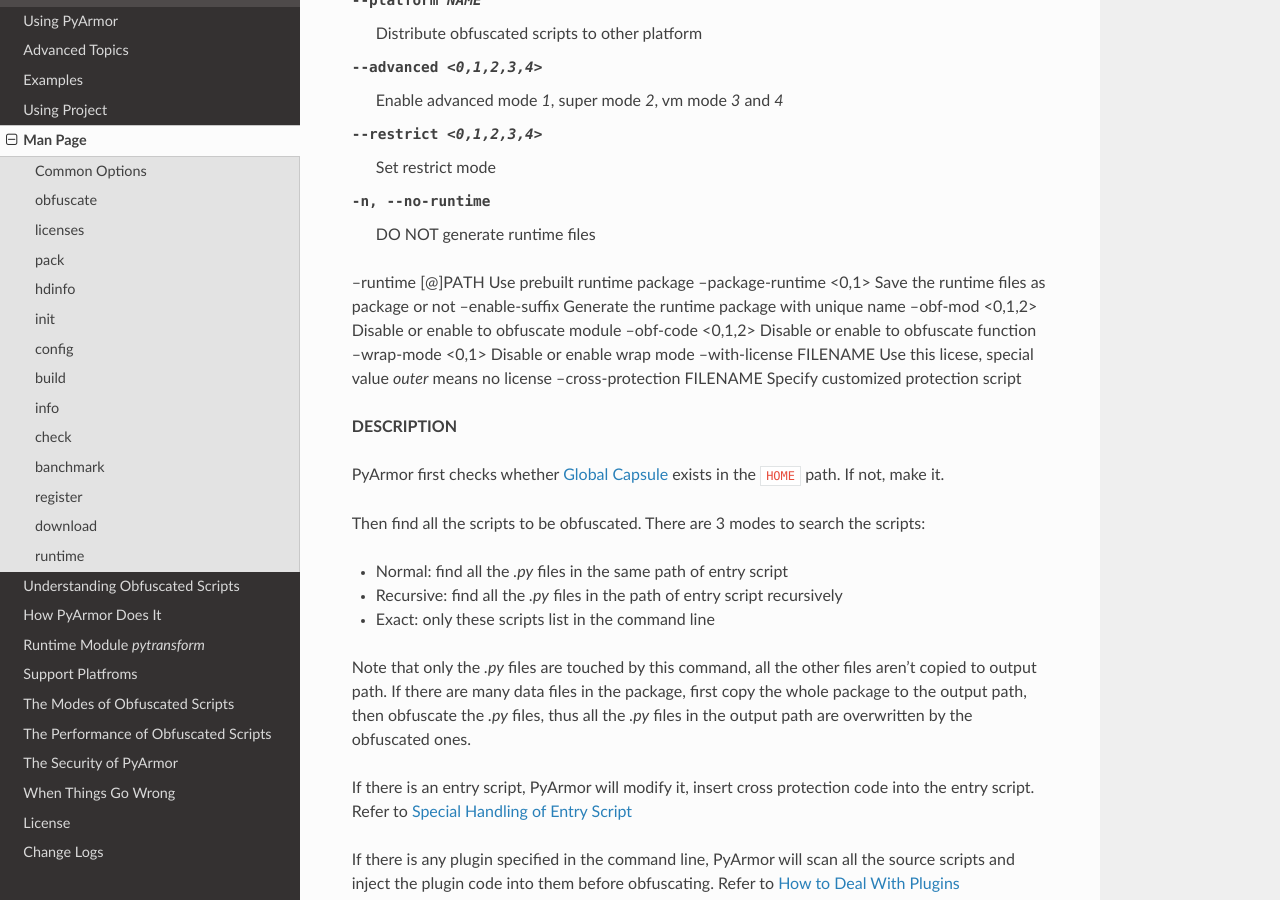
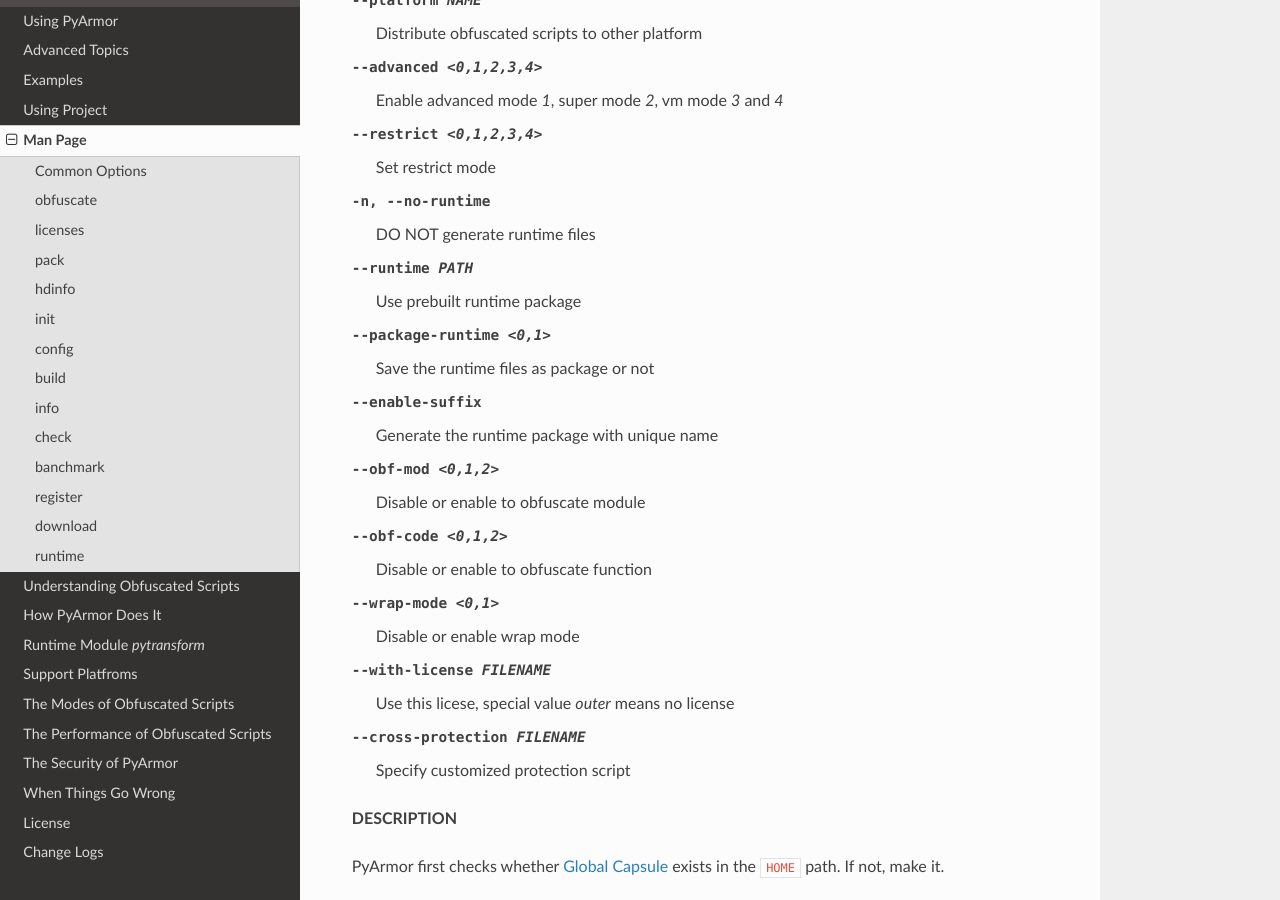
Before and after one commit to dashingsoft/pyarmor, a Sphinx documentation site: the page built from docs/man.rst, in a window 1280 px wide and 900 px high, scrolled down 2898 px. Built offline with Sphinx 7.4.7 and the Read the Docs theme 2.0.0, drawn with Linux system fonts in a browser that asks for light colours.

Commit message:
Fix format error

```diff
--- a/docs/man.rst
+++ b/docs/man.rst
@@ -96,7 +96,7 @@
 --advanced <0,1,2,3,4>        Enable advanced mode `1`, super mode `2`, vm mode `3` and `4`
 --restrict <0,1,2,3,4>        Set restrict mode
 -n, --no-runtime              DO NOT generate runtime files
---runtime [@]PATH             Use prebuilt runtime package
+--runtime PATH                Use prebuilt runtime package
 --package-runtime <0,1>       Save the runtime files as package or not
 --enable-suffix               Generate the runtime package with unique name
 --obf-mod <0,1,2>             Disable or enable to obfuscate module
```
